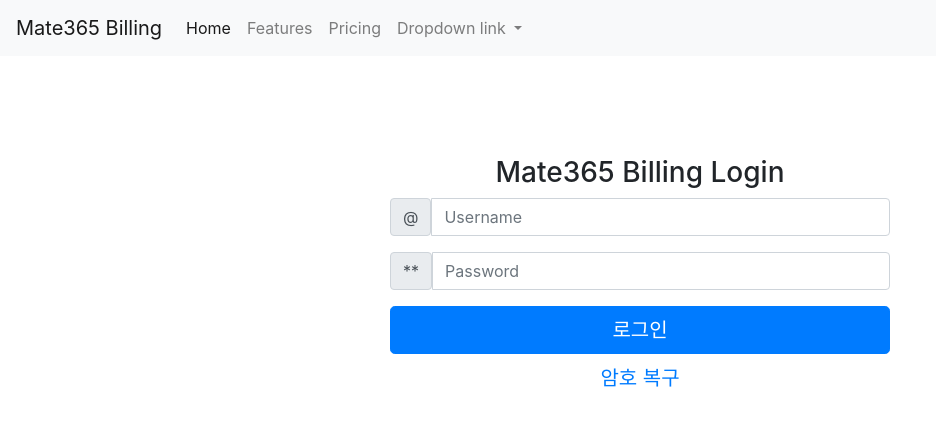
After one commit to rokag3-gb/BillingPortal2.0, a Django app: page /portal/login/ in a window 1280 px wide. The commit adds this page. Shown: the top 426 px of the page, without its empty margins (0-936 px from the left). Run offline with Django 3.2, Linux system fonts and the light colour scheme; some libraries are stand-ins or nearby versions.

Commit message:
로그인 화면 작업 (#13)

```diff
--- /dev/null
+++ b/portal/templates/portal/base.html
@@ -0,0 +1,44 @@
+{% load static %}
+<!DOCTYPE html>
+<html>
+    <head>
+        <link rel="stylesheet" type="text/css" href="{% static 'portal/css/bootstrap.min.css' %}">
+        <script src="{% static 'portal/js/jquery.min.js' %}"></script>
+        <script src="{% static 'portal/js/bootstrap.bundle.min.js' %}"></script>
+    </head>
+    <body>
+        <nav class="navbar navbar-expand-lg navbar-light bg-light">
+            <a class="navbar-brand" href="#">Mate365 Billing</a>
+            <button class="navbar-toggler" type="button" data-toggle="collapse" data-target="#navbarNavDropdown" aria-controls="navbarNavDropdown" aria-expanded="false" aria-label="Toggle navigation">
+              <span class="navbar-toggler-icon"></span>
+            </button>
+            <div class="collapse navbar-collapse" id="navbarNavDropdown">
+              <ul class="navbar-nav">
+                <li class="nav-item active">
+                  <a class="nav-link" href="#">Home <span class="sr-only">(current)</span></a>
+                </li>
+                <li class="nav-item">
+                  <a class="nav-link" href="#">Features</a>
+                </li>
+                <li class="nav-item">
+                  <a class="nav-link" href="#">Pricing</a>
+                </li>
+                <li class="nav-item dropdown">
+                  <a class="nav-link dropdown-toggle" href="#" id="navbarDropdownMenuLink" role="button" data-toggle="dropdown" aria-haspopup="true" aria-expanded="false">
+                    Dropdown link
+                  </a>
+                  <div class="dropdown-menu" aria-labelledby="navbarDropdownMenuLink">
+                    <a class="dropdown-item" href="#">Action</a>
+                    <a class="dropdown-item" href="#">Another action</a>
+                    <a class="dropdown-item" href="#">Something else here</a>
+                  </div>
+                </li>
+              </ul>
+            </div>
+          </nav>
+          <main>
+            {% block content %}
+            {% endblock %}
+          </main>
+    </body>
+</html>
--- /dev/null
+++ b/portal/templates/portal/login.html
@@ -0,0 +1,59 @@
+{% extends 'portal/base.html' %}
+{% block content %}
+<div class="container-fluid">
+  <form
+    method="post"
+    action="{% url 'login' %}"
+    style="max-width: 500px; margin: 100px auto"
+  >
+    {% if form.errors %}
+    <div class="alert alert-danger" role="alert">
+        사용자명 또는 비밀번호가 틀렸습니다. 다시 시도해주세요.
+    </div>
+    {% endif %}
+    {% if next %}
+    {% if user.is_authenticated %}
+    <div class="alert alert-warning" role="alert">
+        로그인 하신 계정은 이 페이지 접근 권한이 없습니다.
+        접근 권한이 있는 계정으로 로그인 후 다시 시도해주세요.
+    </div>
+    {% else %}
+    <div class="alert alert-warning" role="alert">
+        페이지를 보려면, 먼저 로그인이 필요합니다.
+    </div>
+    {% endif %}
+    {% endif %}
+    <h3 style="text-align: center;">Mate365 Billing Login</h3>
+    {% csrf_token %}
+    <div class="input-group mb-3">
+      <span class="input-group-text" id="basic-addon1">@</span>
+      <input
+        type="{{ form.username.field.widget.input_type }}"
+        value="{{ form.username.value|default_if_none:'' }}"
+        class="form-control"
+        placeholder="{{ form.username.label }}"
+        aria-label="{{ form.username.label }}"
+        aria-describedby="basic-addon1"
+        name="{{ form.username.html_name }}"
+      />
+    </div>
+    <div class="input-group mb-3">
+      <span class="input-group-text" id="basic-addon1">**</span>
+      <input
+        type="{{ form.password.field.widget.input_type }}"
+        value="{{ form.password.value|default_if_none:'' }}"
+        class="form-control"
+        placeholder="{{ form.password.label }}"
+        aria-label="{{ form.password.label }}"
+        aria-describedby="basic-addon1"
+        name="{{ form.password.html_name }}"
+      />
+    </div>
+    <button class="w-100 btn btn-lg btn-primary" type="submit" value="login">
+      로그인
+    </button>
+    <input type="hidden" name="next" value="{{ next }}" />
+    <button class="w-100 btn btn-lg btn-link">암호 복구</button>
+  </form>
+</div>
+{% endblock %}
--- a/portal/urls.py
+++ b/portal/urls.py
@@ -1,7 +1,8 @@
 from django.urls import path
-
+from django.contrib.auth import views as auth_views
 from . import views
 
 urlpatterns = [
     path('', views.index, name='index'),
+    path('login/', auth_views.LoginView.as_view(template_name='portal/login.html'), name='login'),
 ]
```
Also changed, not shown: portal/templates/portal/index.html (+7 -40 lines).
